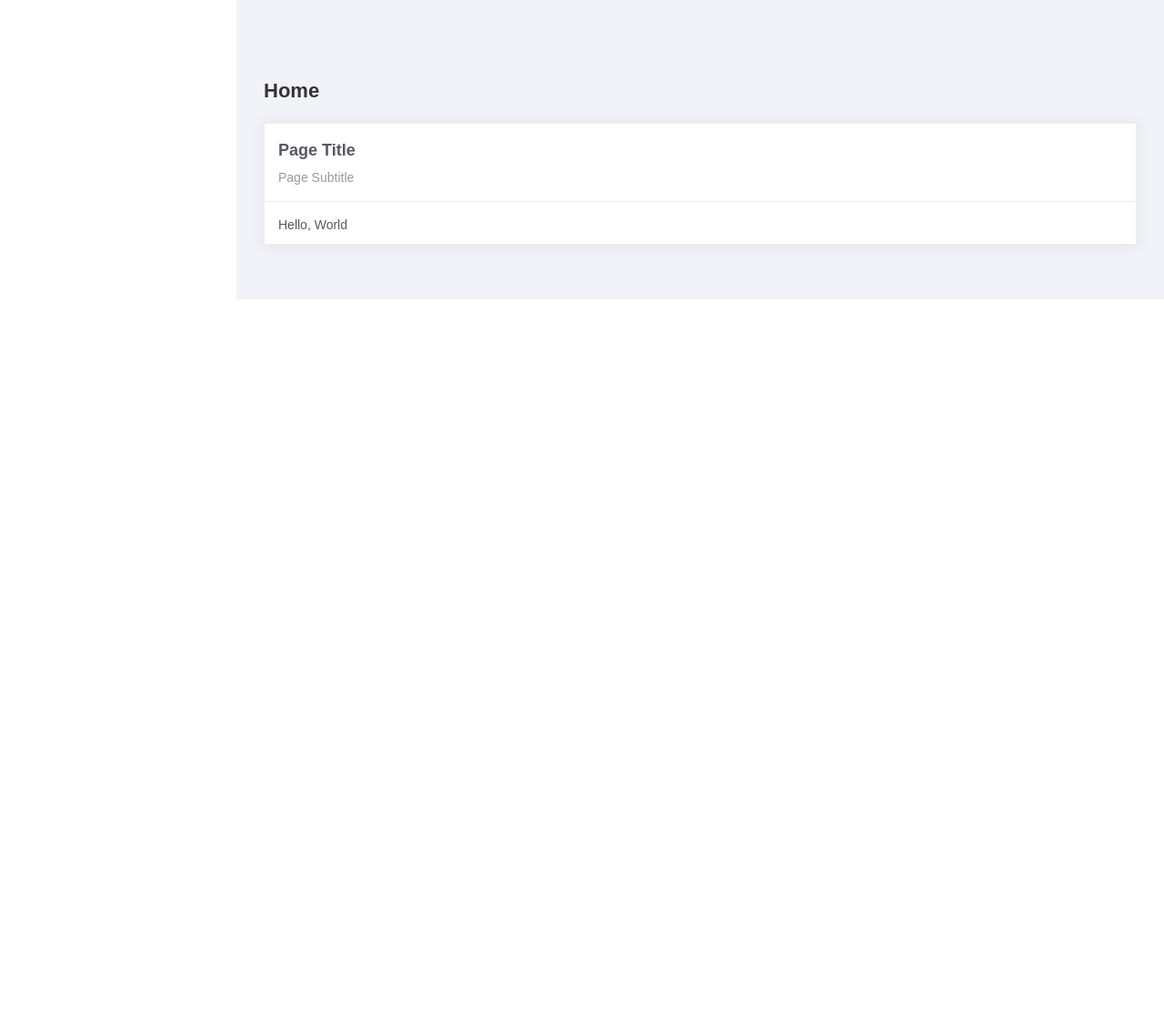
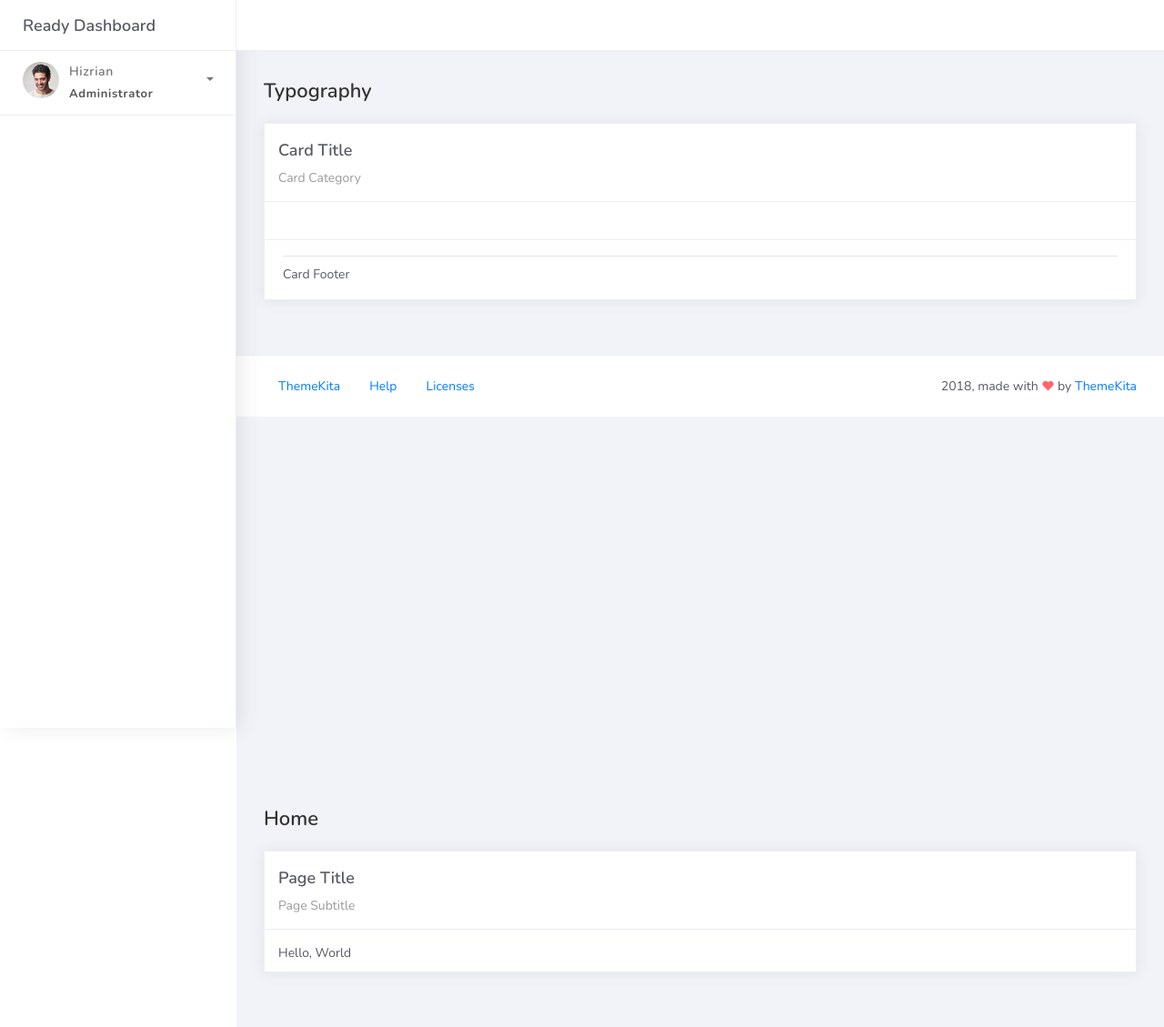
Before and after one commit to takeshii17/PSUsphere, a Django app: page / in a window 1280 px wide. Shown: the whole page at 91% size. Before the commit the page ends 329 px from the top, so only its background shows below. Run offline with Django 5.2, Linux system fonts and the light colour scheme; some libraries are stand-ins or nearby versions.

Commit message:
Resolved merge conflicts

```diff
--- a/projectsite/templates/base.html
+++ b/projectsite/templates/base.html
@@ -1,17 +1,134 @@
 {% load static %}
 <!DOCTYPE html>
-<html lang="en">
+<html>
 <head>
-    <meta charset="UTF-8">
-    <meta name="viewport" content="width=device-width, initial-scale=1.0">
+    <meta http-equiv="X-UA-Compatible" content="IE=edge,chrome=1" />
     <title>{% block title %}PSUSphere{% endblock %}</title>
-
-    <!-- CSS Files -->
+    <meta content='width=device-width, initial-scale=1.0, maximum-scale=1.0, user-scalable=0, shrink-to-fit=no' name='viewport' />
     <link rel="stylesheet" href="{% static 'css/bootstrap.min.css' %}">
+    <link rel="stylesheet" href="https://fonts.googleapis.com/css?family=Nunito:200,200i,300,300i,400,400i,600,600i,700,700i,800,800i,900,900i">
     <link rel="stylesheet" href="{% static 'css/ready.css' %}">
     <link rel="stylesheet" href="{% static 'css/demo.css' %}">
+</head>
+<body>
+    <div class="wrapper">
+        <div class="main-header">
+            <div class="logo-header">
+                <a href="index.html" class="logo">
+                    Ready Dashboard
+                </a>
+                <button class="navbar-toggler sidenav-toggler ml-auto" type="button" data-toggle="collapse" data-target="collapse" aria-controls="sidebar" aria-expanded="false" aria-label="Toggle navigation">
+                    <span class="navbar-toggler-icon"></span>
+                </button>
+                <button class="topbar-toggler more"><i class="la la-ellipsis-v"></i></button>
+            </div>
+            <nav class="navbar navbar-header navbar-expand-lg">
+                <div class="container-fluid">
+                    <!-- Search bar and notifications here -->
+                </div>
+            </nav>
+        </div>
 
-    <!-- JS Files -->
+        <div class="sidebar">
+            <div class="scrollbar-inner sidebar-wrapper">
+                <div class="user">
+                    <div class="photo">
+                        <img src="assets/img/profile.jpg">
+                    </div>
+                    <div class="info">
+                        <a class="" data-toggle="collapse" href="#collapseExample" aria-expanded="true">
+                            <span>
+                                Hizrian
+                                <span class="user-level">Administrator</span>
+                                <span class="caret"></span>
+                            </span>
+                        </a>
+                    </div>
+                </div>
+                <ul class="nav">
+                    <!-- Navigation items -->
+                </ul>
+            </div>
+        </div>
+
+        <div class="main-panel">
+            <div class="content">
+                <div class="container-fluid">
+                    <h4 class="page-title">Typography</h4>
+                    <div class="row">
+                        <div class="col-md-12">
+                            <div class="card">
+                                <div class="card-header">
+                                    <div class="card-title">Card Title</div>
+                                    <div class="card-category">Card Category</div>
+                                </div>
+                                <div class="card-body">
+                                    <table class="table table-typo">
+                                        <!-- Table content -->
+                                    </table>
+                                </div>
+                                <div class="card-footer">
+                                    <hr>
+                                    Card Footer
+                                </div>
+                            </div>
+                        </div>
+                    </div>
+                </div>
+            </div>
+
+            <!-- Footer -->
+            <footer class="footer">
+                <div class="container-fluid">
+                    <nav class="pull-left">
+                        <ul class="nav">
+                            <li class="nav-item">
+                                <a class="nav-link" href="http://www.themekita.com">
+                                    ThemeKita
+                                </a>
+                            </li>
+                            <li class="nav-item">
+                                <a class="nav-link" href="#">
+                                    Help
+                                </a>
+                            </li>
+                            <li class="nav-item">
+                                <a class="nav-link" href="https://themewagon.com/license/#free-item">
+                                    Licenses
+                                </a>
+                            </li>
+                        </ul>
+                    </nav>
+                    <div class="copyright ml-auto">
+                        2018, made with <i class="la la-heart heart text-danger"></i> by <a href="http://www.themekita.com">ThemeKita</a>
+                    </div>
+                </div>
+            </footer>
+        </div>
+    </div>
+
+    <!-- Modal -->
+    <div class="modal fade" id="modalUpdate" tabindex="-1" role="dialog" aria-labelledby="modalUpdatePro" aria-hidden="true">
+        <div class="modal-dialog modal-dialog-centered" role="document">
+            <div class="modal-content">
+                <div class="modal-header bg-primary">
+                    <h6 class="modal-title"><i class="la la-frown-o"></i> Under Development</h6>
+                    <button type="button" class="close" data-dismiss="modal" aria-label="Close">
+                        <span aria-hidden="true">&times;</span>
+                    </button>
+                </div>
+                <div class="modal-body text-center">
+                    <p>Currently the pro version of the <b>Ready Dashboard</b> Bootstrap is in progress development</p>
+                    <p><b>We'll let you know when it's done</b></p>
+                </div>
+                <div class="modal-footer">
+                    <button type="button" class="btn btn-secondary" data-dismiss="modal">Close</button>
+                </div>
+            </div>
+        </div>
+    </div>
+</body>
+
 <script src="{% static 'js/core/jquery.3.2.1.min.js' %}"></script>
 <script src="{% static 'js/plugin/jquery-ui-1.12.1.custom/jquery-ui.min.js' %}"></script>
 <script src="{% static 'js/core/popper.min.js' %}"></script>
@@ -26,13 +143,8 @@
 <script src="{% static 'js/plugin/jquery-scrollbar/jquery.scrollbar.min.js' %}"></script>
 <script src="{% static 'js/ready.min.js' %}"></script>
 
-</head>
-<body>
-
+</html>
 <div class="main-panel">
     {% block content %}
     {% endblock %}
 </div>
-
-</body>
-</html>
```
Lines whose indentation alone changed are shown as unchanged.
